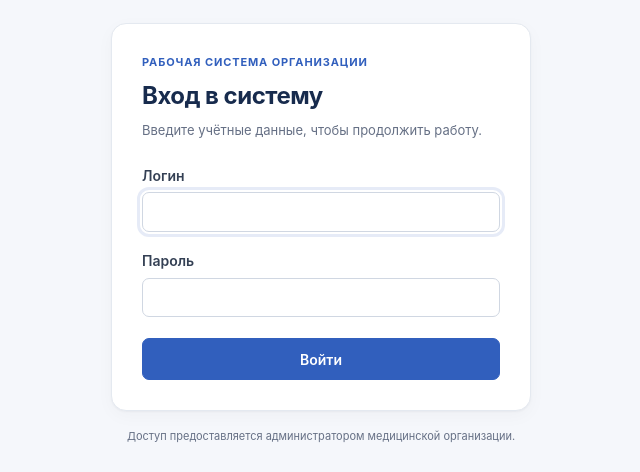
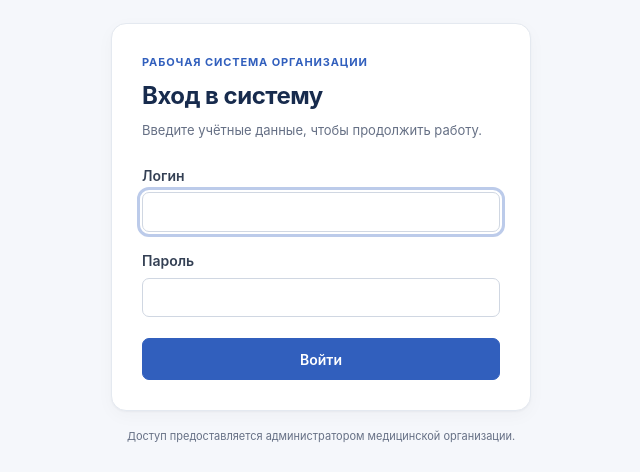
Before and after one commit to destorrr/medarchive, a FastAPI app: page /login in a window 1280 px wide, with the restyled element focused. Shown: the part 201-673 px from the top of the page, without its empty margins (319-959 px from the left). Run offline with FastAPI, Linux system fonts and the light colour scheme; some libraries are stand-ins or nearby versions.

Commit message:
Improve visible keyboard focus for form controls

```diff
--- a/src/medarchive/static/app.css
+++ b/src/medarchive/static/app.css
@@ -776,3 +776,9 @@ mark { padding: 0 2px; background: #fff0bf; border-radius: 3px; }
 }
 
 .badge-exception { background:var(--color-danger-soft); color:var(--color-danger); }
+
+/* Keep keyboard focus clearly visible on form controls. */
+input:focus-visible, select:focus-visible, textarea:focus-visible {
+  outline: 3px solid rgb(49 95 189 / 32%);
+  outline-offset: 2px;
+}
```
